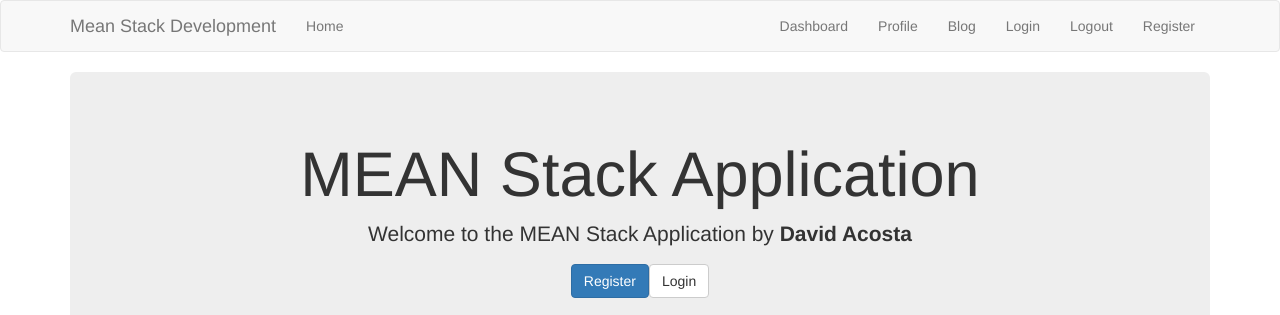
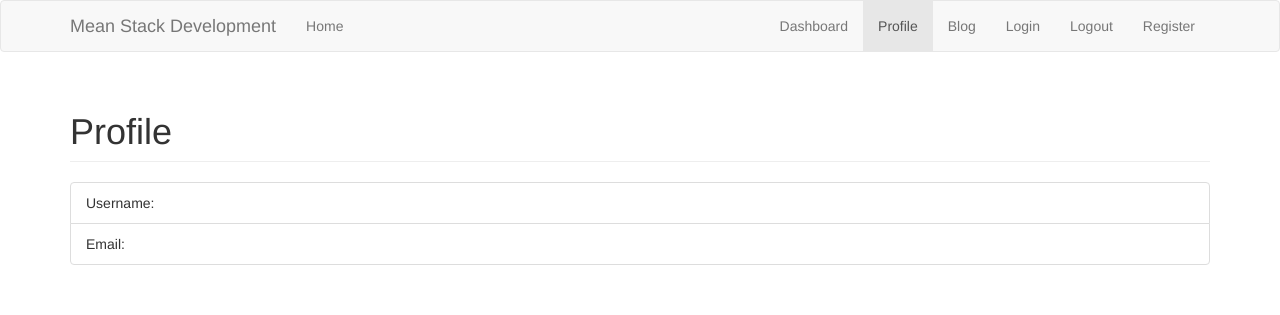
Before and after one commit to dawidsappich/meanstack, an Angular app in the folder client/: page /profile in a window 1280 px wide. Shown: the top 315 px of the page. Built offline with nearby package versions, Linux system fonts and the light colour scheme.

Commit message:
add bare profile component

```diff
--- a/client/src/app/app.module.ts
+++ b/client/src/app/app.module.ts
@@ -11,6 +11,7 @@ import { NavbarComponent } from './components/navbar/navbar.component';
 import { DashboardComponent } from './components/dashboard/dashboard.component';
 import { AuthService } from './services/auth.service';
 import { LoginComponent } from './components/login/login.component';
+import { ProfileComponent } from './components/profile/profile.component';
 
 @NgModule({
   declarations: [
@@ -19,7 +20,8 @@ import { LoginComponent } from './components/login/login.component';
     RegisterComponent,
     NavbarComponent,
     DashboardComponent,
-    LoginComponent
+    LoginComponent,
+    ProfileComponent
   ],
   imports: [
     BrowserModule,
--- a/client/src/app/components/navbar/navbar.component.html
+++ b/client/src/app/components/navbar/navbar.component.html
@@ -16,7 +16,7 @@
       </ul>
       <ul class="nav navbar-nav navbar-right">
         <li [routerLinkActive]="['active']" [routerLinkActiveOptions]="{exact:true}"><a routerLink="/dashboard">Dashboard</a></li>
-        <li><a href="#contact">Profile</a></li>
+        <li [routerLinkActive]="['active']" [routerLinkActiveOptions]="{exact:true}"><a routerLink="/profile">Profile</a></li>
         <li><a href="#contact">Blog</a></li>
         <li [routerLinkActive]="['active']" [routerLinkActiveOptions]="{exact:true}"><a routerLink="/login">Login</a></li>
         <li><a href="#contact">Logout</a></li>
--- /dev/null
+++ b/client/src/app/components/profile/profile.component.html
@@ -0,0 +1,6 @@
+<h1 class="page-header">Profile</h1>
+
+<ul class="list-group">
+  <li class="list-group-item">Username:</li>
+  <li class="list-group-item">Email:</li>
+</ul>
--- /dev/null
+++ b/client/src/app/components/profile/profile.component.ts
@@ -0,0 +1,15 @@
+import { Component, OnInit } from '@angular/core';
+
+@Component({
+  selector: 'app-profile',
+  templateUrl: './profile.component.html',
+  styleUrls: ['./profile.component.css']
+})
+export class ProfileComponent implements OnInit {
+
+  constructor() { }
+
+  ngOnInit() {
+  }
+
+}
--- a/client/src/app/modules/routing/app-rounting.module.ts
+++ b/client/src/app/modules/routing/app-rounting.module.ts
@@ -4,7 +4,7 @@ import { HomeComponent } from '../../components/home/home.component';
 import { DashboardComponent } from '../../components/dashboard/dashboard.component'
 import { RegisterComponent } from '../../components/register/register.component'
 import { LoginComponent } from "../../components/login/login.component";
-
+import { ProfileComponent } from "../../components/profile/profile.component";
 
 const appRoutes: Routes = [
 	{ path: '', component: HomeComponent },
@@ -12,6 +12,7 @@ const appRoutes: Routes = [
 	{ path: 'dashboard', component: DashboardComponent },
 	{ path: 'register', component: RegisterComponent },
 	{ path: 'login', component: LoginComponent },
+	{ path: 'profile', component: ProfileComponent },
 	{ path: '**', component: HomeComponent }
 ]
 
```
Also changed, not shown: client/src/app/components/profile/profile.component.css (added), 1 other file (tests, documents, lock files or other folders).
